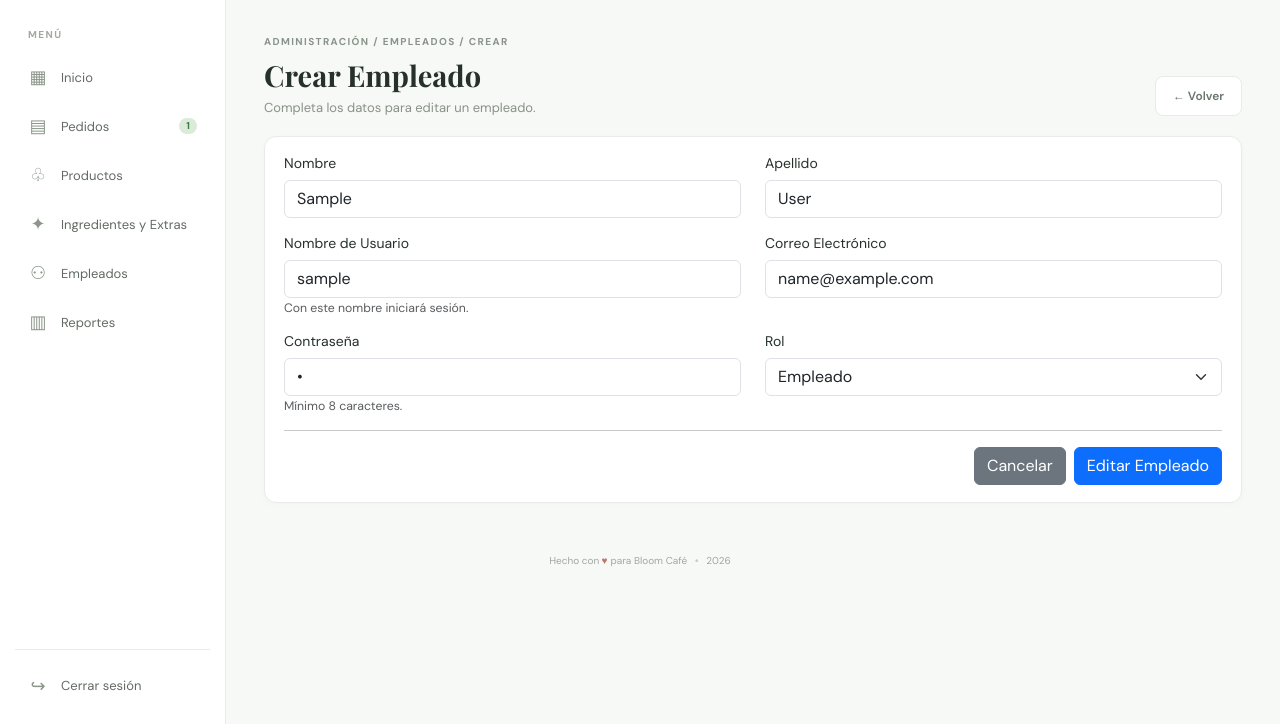
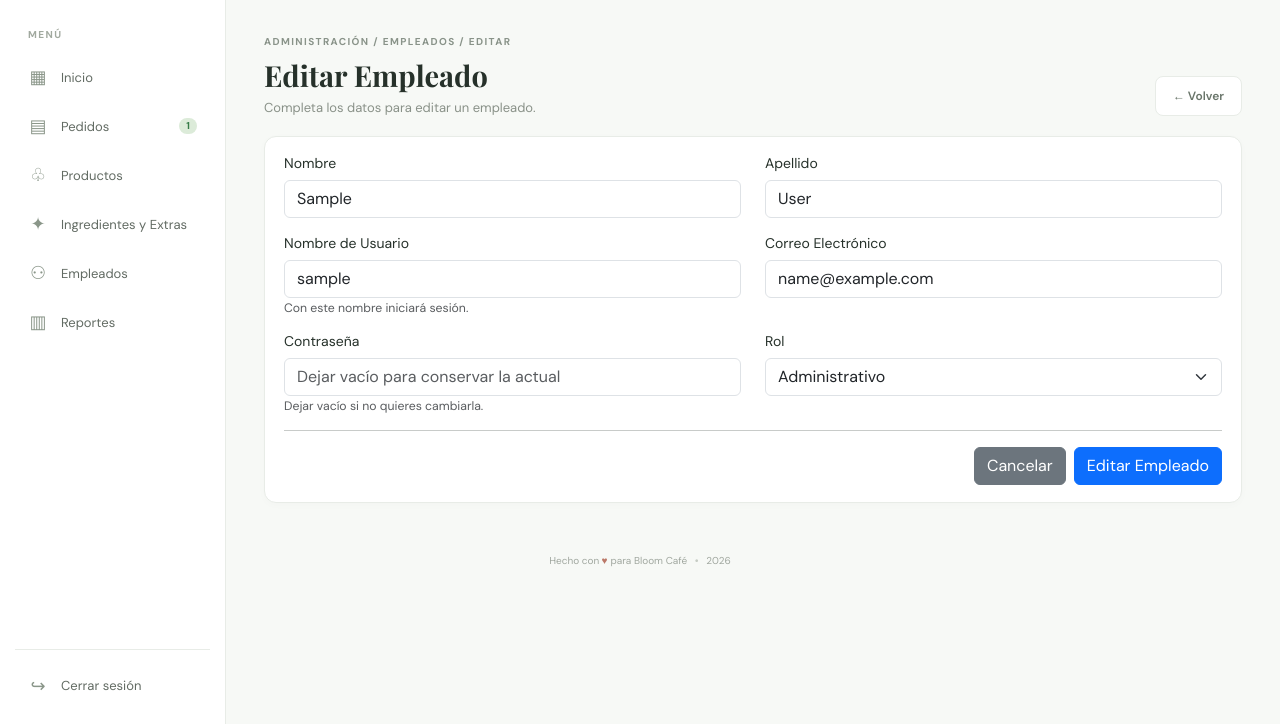
Before and after one commit to JMauRamos/bloom_cafe-IS001, a Django app: page /pedidos/empleados/editar/1/ in a window 1280 px wide. Shown: the part 76-800 px from the top of the page. Run offline with Django 5.2, Linux system fonts and the light colour scheme; a user stored in the database is signed in; tables that the repository leaves empty hold one stand-in row (values such as "Sample post"); some libraries are stand-ins or nearby versions.

Commit message:
Función para editar empleados

```diff
--- a/IS001v1.0/SWU/IS001v1.0/pedidos/templates/panel_admin/editar_empleado.html
+++ b/IS001v1.0/SWU/IS001v1.0/pedidos/templates/panel_admin/editar_empleado.html
@@ -1,7 +1,7 @@
 {% extends "base_empleados.html" %}
 {% load static %}
 
-{% block title %} Editar {{ producto.nombre }} {% endblock %}
+{% block title %} Editar Empleado {% endblock %}
 
 {% block styles %}
   <link rel="stylesheet" href="{% static 'css/productos.css' %}">
@@ -11,8 +11,8 @@
 <main class="main">
     <div class="page-heading">
         <div>
-            <p class="eyebrow">ADMINISTRACIÓN / EMPLEADOS / CREAR</p>
-            <h1>Crear Empleado</h1>
+            <p class="eyebrow">ADMINISTRACIÓN / EMPLEADOS / EDITAR</p>
+            <h1>Editar Empleado</h1>
             <p class="sub">Completa los datos para editar un empleado.</p>
         </div>
         <a href="{% url 'empleados' %}" class="button secondary">← Volver</a>
@@ -57,14 +57,14 @@
             <div class="row mb-3">
                 <div class="col-md-6">
                     <label class="form-label">Contraseña</label>
-                    <input type="password" name="password" class="form-control" value="{{ empleado.password }}" required minlength="8">
-                    <small class="text-muted">Mínimo 8 caracteres.</small>
+                    <input type="password" name="password" class="form-control" minlength="8" placeholder="Dejar vacío para conservar la actual">
+                    <small class="text-muted">Dejar vacío si no quieres cambiarla.</small>
                 </div>
                 <div class="col-md-6">
                     <label class="form-label">Rol</label>
                     <select name="rol" class="form-select" value="{{ empleado.rol }}" required>
-                        <option value="EMPLEADO" selected>Empleado</option>
-                        <option value="DUENA">Administrativo</option>
+                        <option value="EMPLEADO" {% if empleado.rol == 'EMPLEADO' %}selected{% endif %}>Empleado</option>
+                        <option value="DUENA" {% if empleado.rol == 'DUENA' %}selected{% endif %}>Administrativo</option>
                     </select>
                 </div>
             </div>
--- a/IS001v1.0/SWU/IS001v1.0/pedidos/views.py
+++ b/IS001v1.0/SWU/IS001v1.0/pedidos/views.py
@@ -80,6 +80,7 @@ def api_detalle_pedido(request, pedido_id):
             'detalles__variante_producto__producto',
             'detalles__variante_producto__tamaño',
             'detalles__modificaciones__ingrediente',
+            'empleado_preparacion',
         ).get(id=pedido_id)
 
         detalles_list = []
@@ -103,6 +104,13 @@ def api_detalle_pedido(request, pedido_id):
                 'notas': detalle.notas_extra or '',
                 'modificaciones': modificaciones,
             })
+
+        if pedido.empleado_preparacion:
+            empleado_nombre = f"{pedido.empleado_preparacion.first_name} {pedido.empleado_preparacion.last_name}".strip()
+            if not empleado_nombre:
+                empleado_nombre = pedido.empleado_preparacion.username
+        else:
+            empleado_nombre = 'Sin asignar'
 
         data = {
             'id': pedido.id,
@@ -827,24 +835,43 @@ def editar_empleado(request, empleado_id):
     empleado = get_object_or_404(Empleado, id=empleado_id)
 
     if request.method == 'POST':
-        empleado.username = request.POST.get('username', '').strip()
-        empleado.first_name = request.POST.get('first_name', '').strip()
-        empleado.last_name = request.POST.get('last_name', '').strip()
-        empleado.email = request.POST.get('email', '').strip()
-        empleado.password = request.POST.get('password', '')
-        empleado.rol = request.POST.get('rol', 'EMPLEADO')
+        nuevo_username = request.POST.get('username', '').strip()
+        first_name = request.POST.get('first_name', '').strip()
+        last_name = request.POST.get('last_name', '').strip()
+        email = request.POST.get('email', '').strip()
+        password = request.POST.get('password', '').strip()
+        rol = request.POST.get('rol', 'EMPLEADO')
+
+        if not nuevo_username or not first_name or not last_name or not email:
+            messages.error(request, 'Nombre, apellido, usuario y correo son obligatorios.')
+            return render(request, 'panel_admin/editar_empleado.html', {'empleado': empleado})
+
+        if Empleado.objects.filter(username=nuevo_username).exclude(id=empleado.id).exists():
+            messages.error(request, f'El empleado "{nuevo_username}" ya existe.')
+            return render(request, 'panel_admin/editar_empleado.html', {'empleado': empleado})
+
+        if password and len(password) < 8:
+            messages.error(request, 'La contraseña debe tener al menos 8 caracteres.')
+            return render(request, 'panel_admin/editar_empleado.html', {'empleado': empleado})
+
+        empleado.username = nuevo_username
+        empleado.first_name = first_name
+        empleado.last_name = last_name
+        empleado.email = email
+        empleado.rol = rol
+
+        if password:
+            empleado.set_password(password)
+
+        empleado.save()
 
         messages.success(
             request,
-            f'Producto "{empleado.first_name} {empleado.last_name}" actualizado.'
+            f'Empleado "{empleado.first_name} {empleado.last_name}" actualizado correctamente.'
         )
-
         return redirect('empleados')
 
-    contexto = {
-        'empleado': empleado,
-    }
-
+    contexto = {'empleado': empleado}
     return render(request, 'panel_admin/editar_empleado.html', contexto)
 
 @login_required(login_url='inicio')
```
